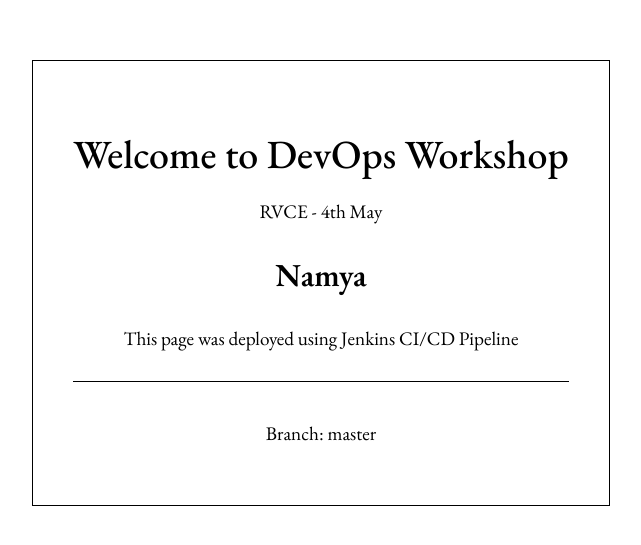
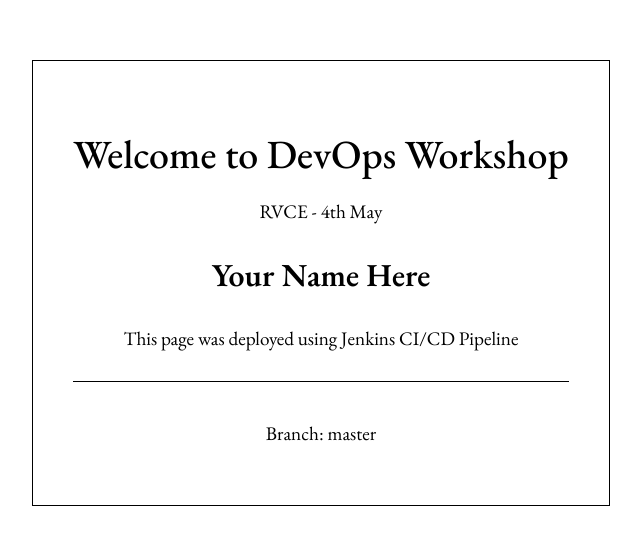
Before and after one commit to Namyalg/jenkins-workshop-rvce-4th-may, a plain HTML site: page index.html in a window 1280 px wide. Shown: the part 117-662 px from the top of the page, without its empty margins (319-960 px from the left). Drawn offline with nearby package versions, Linux system fonts and the light colour scheme.

Commit message:
Reset to placeholders - tests will fail (for demo)

```diff
--- a/index.html
+++ b/index.html
@@ -3,7 +3,7 @@
 <head>
     <meta charset="UTF-8">
     <meta name="viewport" content="width=device-width, initial-scale=1.0">
-    <title>Jenkins Workshop - RVCE Namya</title>
+    <title>Jenkins Workshop - RVCE</title>
     <link href="https://fonts.googleapis.com/css2?family=EB+Garamond:wght@400;500;600&display=swap" rel="stylesheet">
     <style>
         body {
@@ -47,7 +47,7 @@
     <div class="container">
         <h1>Welcome to DevOps Workshop</h1>
         <p>RVCE - 4th May</p>
-        <div class="name">Namya</div>
+        <div class="name">Your Name Here</div>
         <p>This page was deployed using Jenkins CI/CD Pipeline</p>
         <div class="build-info">
             <p>Branch: master</p>
```
